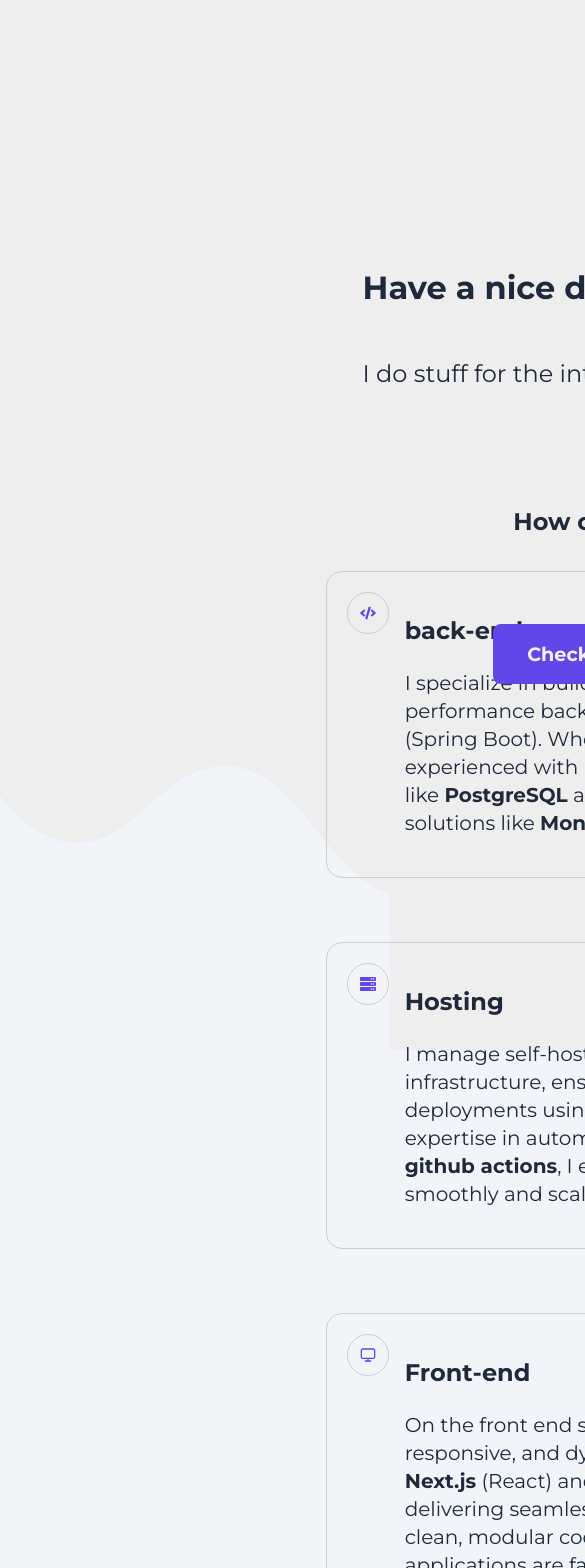
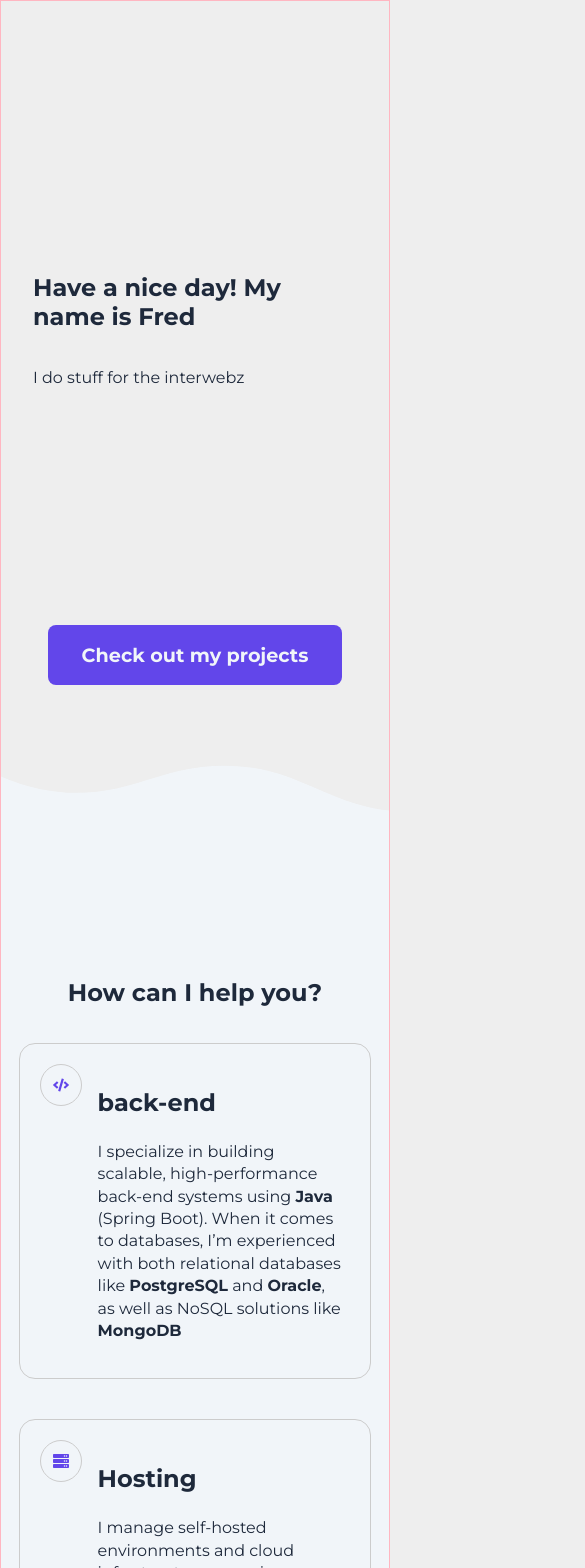
Before and after one commit to Seeru-crypto/aurora_front, a Next.js app: page / in a window 390 px wide. Shown: the top 1568 px of the page, 585 px wide, since content can reach past the window. Built offline with nearby package versions, Linux system fonts and the light colour scheme.

Commit message:
feat: add viewport based borders, fix landingpage and skills mobile views

```diff
--- a/src/Themes.ts
+++ b/src/Themes.ts
@@ -76,7 +76,7 @@ const gray = {
 };
 
 const viewSizesMin = {
-  $screenXs: '576px',
+  $screenXs: '300px',
   $screenSm: '768px',
   $screenMd: '992px',
   $screenLg: '1200px',
--- a/src/components/GlobalStyles.tsx
+++ b/src/components/GlobalStyles.tsx
@@ -21,6 +21,7 @@ export default createGlobalStyle<{ activeTheme: string; theme: FredTheme }>`
     margin: 0;
     padding: 0;
     transition: background-color ${(props) => props.theme.transition};
+    border: 1px solid yellow;
   }
 
   main {
@@ -87,4 +88,60 @@ export default createGlobalStyle<{ activeTheme: string; theme: FredTheme }>`
       fill: ${(props) => props.theme.backgroundAlternative};
     }
   }
+
+  @media (min-width: ${(props) => props.theme.viewSizesMin.$screenXs}) {
+    max-width: 100vw;
+
+    .divider-1 {
+      background-color: ${(props) => props.theme.backgroundAlternative};
+
+      .shape-fill {
+        fill: ${(props) => props.theme.background};
+      }
+
+      svg {
+        max-width: inherit;
+        display: block;
+        width: calc(111% + 1.3px);
+        height: 50px;
+      }
+    }
+
+
+    @media screen and (min-width: ${(props) => props.theme.viewSizesMin.$screenXl}) {
+      body {
+        border: 1px solid green;
+      }
+    }
+
+    @media screen and (min-width: ${(props) => props.theme.viewSizesMin.$screenLg }) and (max-width: ${(props) => props.theme.viewSizesMin.$screenXl }) {
+      body {
+        border: 1px solid blue;
+      }
+    }
+
+    @media screen and (min-width: ${(props) => props.theme.viewSizesMin.$screenMd}) and (max-width: ${(props) => props.theme.viewSizesMin.$screenLg}) {
+      body {
+        border: 1px solid aqua;
+      }
+    }
+
+    @media screen and (min-width: ${(props) => props.theme.viewSizesMin.$screenSm}) and (max-width: ${(props) => props.theme.viewSizesMin.$screenMd}) {
+      body {
+        border: 1px solid rosybrown;
+      }
+    }
+
+    @media screen and (min-width: ${(props) => props.theme.viewSizesMin.$screenXs}) and (max-width: ${(props) => props.theme.viewSizesMin.$screenSm}) {
+      body {
+        border: 1px solid lightpink;
+      }
+    }
+
+    @media screen and (max-width: ${(props) => props.theme.viewSizesMin.$screenXs}) {
+      body {
+        border: 1px solid red;
+      }
+    }
+  }
 `;
--- a/src/pages/index.tsx
+++ b/src/pages/index.tsx
@@ -49,18 +49,18 @@ export default function Home(): JSX.Element {
         <Wave className='shape-fill' />
       </div>
       <Skills ref={skillsRef} />
-      <div className='divider-2'>
-        <Wave className='shape-fill' />
-      </div>
-      <Experience ref={experienceRef} />
-      <div className='divider-1'>
-        <Wave className='shape-fill' />
-      </div>
-      <Projects ref={projectsRef} />
-      <div className='divider-2'>
-        <Wave className='shape-fill' />
-      </div>
-      <Contact ref={contactRef} />
+      {/*<div className='divider-2'>*/}
+      {/*  <Wave className='shape-fill' />*/}
+      {/*</div>*/}
+      {/*<Experience ref={experienceRef} />*/}
+      {/*<div className='divider-1'>*/}
+      {/*  <Wave className='shape-fill' />*/}
+      {/*</div>*/}
+      {/*<Projects ref={projectsRef} />*/}
+      {/*<div className='divider-2'>*/}
+      {/*  <Wave className='shape-fill' />*/}
+      {/*</div>*/}
+      {/*<Contact ref={contactRef} />*/}
     </>
   );
 }
--- a/src/views/landing/LandingPage.tsx
+++ b/src/views/landing/LandingPage.tsx
@@ -62,10 +62,23 @@ const LandingStyle = styled.section`
   }
 
   h1 {
-    font-size: ${(props) => props.theme.size.$500};
+    font-size: 3rem;
   }
 
   p {
-    font-size: ${(props) => props.theme.size.$400};
+    font-size: 1.5rem;
+  }
+
+  @media screen and (min-width: ${(props) => props.theme.viewSizesMin.$screenXs}) and (max-width: ${(props) => props.theme.viewSizesMin.$screenSm}) {
+    .hero {
+      margin: 1rem;
+    }
+
+    h1 {
+      font-size: 1.5rem;
+    }
+    p {
+      font-size: 1rem;
+    }
   }
 `;
--- a/src/views/skills/SkillCard.tsx
+++ b/src/views/skills/SkillCard.tsx
@@ -101,12 +101,23 @@ const SkillCardStyle = styled.section`
   }
 
   h3 {
-    font-size: ${(props) => props.theme.size.$400};
+    font-size: 2rem;
   }
 
   p {
     font-size: 1.25rem;
   }
+
+
+  @media screen and (min-width: ${(props) => props.theme.viewSizesMin.$screenXs}) and (max-width: ${(props) => props.theme.viewSizesMin.$screenSm}) {
+    h3 {
+      font-size: 1.5rem;
+    }
+
+    p {
+      font-size: 1rem;
+    }
+  }
 `;
 
 export default SkillCard;
--- a/src/views/skills/Skills.tsx
+++ b/src/views/skills/Skills.tsx
@@ -6,8 +6,6 @@ import SkillCard from './SkillCard';
 const Skills = React.forwardRef((_props, ref: ForwardedRef<HTMLElement>): JSX.Element => {
   return (
     <SkillsStyle ref={ref} id='skills' className='wrapper style3 fade-up'>
-      <div className='svg-container'>
-      </div>
       <div className='inner'>
         <h2>How can I help you?</h2>
         <div className='features'>
@@ -27,7 +25,6 @@ const SkillsStyle = styled.section`
   min-height: 75vh;
 
   .inner {
-    height: 50vh;
     display: flex;
     flex-direction: column;
     align-items: center;
@@ -43,13 +40,15 @@ const SkillsStyle = styled.section`
     padding: 0 2rem;
   }
 
-  @media (max-width: 1200px) {
-    .features {
-      gap: 2rem;
-      grid-template-columns: repeat(1, 1fr);
-      grid-template-rows: repeat(1, 1fr);
+  @media screen and (min-width: ${(props) => props.theme.viewSizesMin.$screenXs}) and (max-width: ${(props) => props.theme.viewSizesMin.$screenSm}) {
+      .features {
+        padding: 0 .1rem;
+        gap: .5rem;
+        grid-template-columns: repeat(1, 1fr);
+        grid-template-rows: repeat(1, 1fr);
+
+      }
     }
-  }
 `;
 
 Skills.displayName = 'Skills main component';
```
